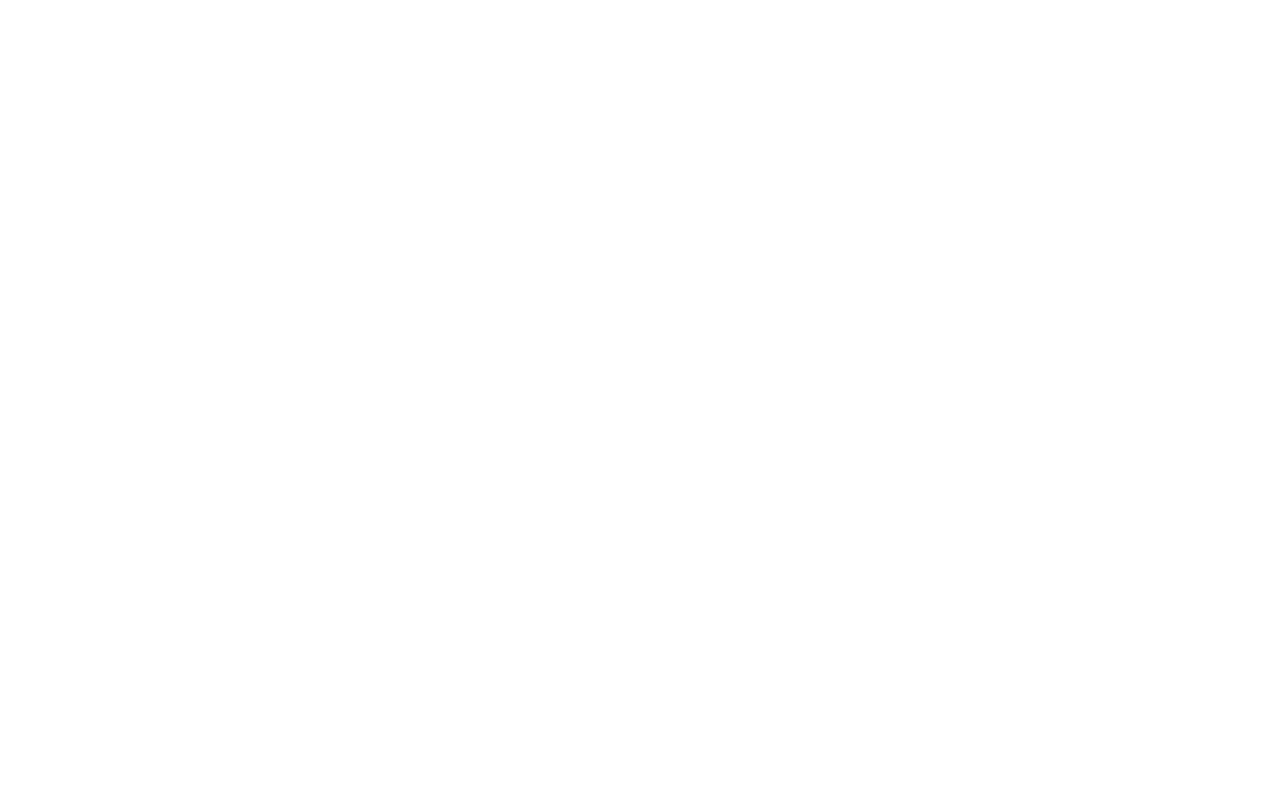
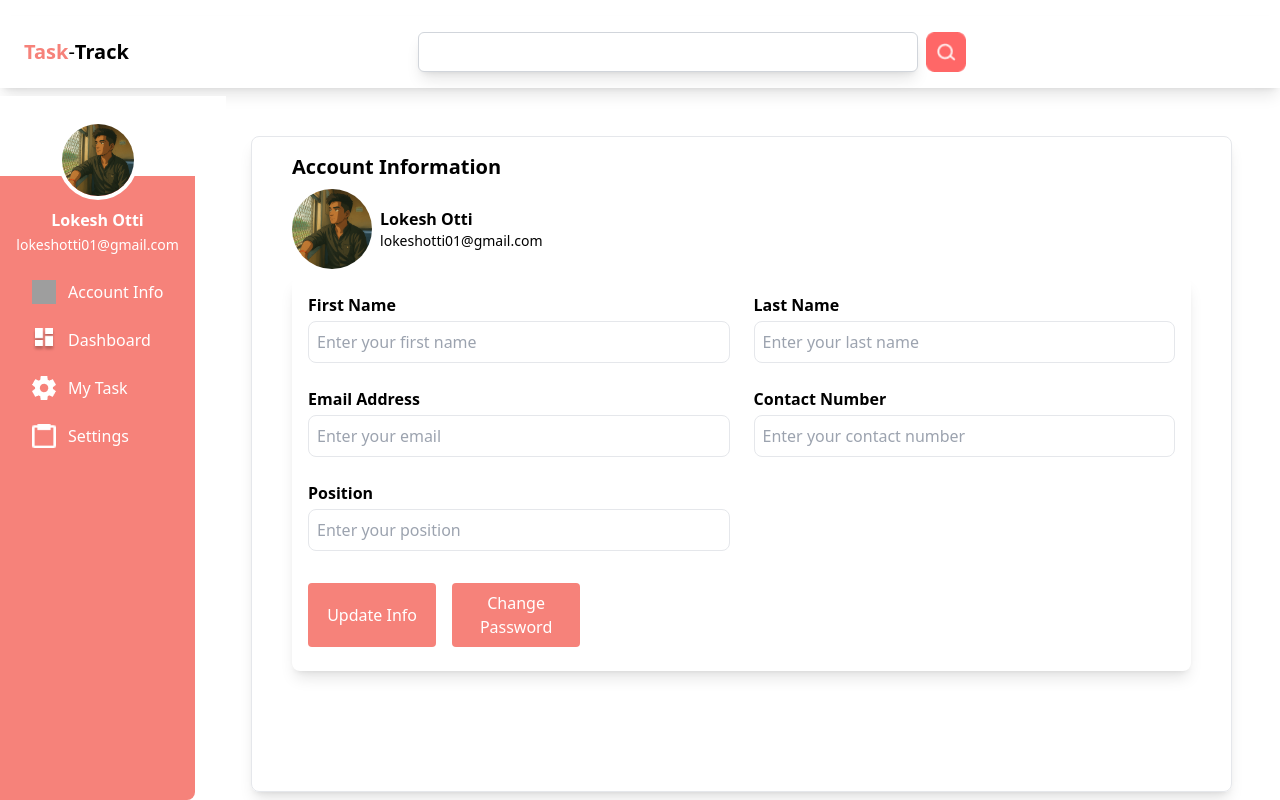
Before and after one commit to LokeshOtti29/TaskTrack, a React (Vite) app: page /AccountInfo in a window 1280 px wide. Built offline with nearby package versions, Linux system fonts and the light colour scheme; grey boxes are pictures that could not be loaded.

Commit message:
ui-change-in-accountinfo

```diff
--- a/src/components/UI/AccountInfo.jsx
+++ b/src/components/UI/AccountInfo.jsx
@@ -2,73 +2,82 @@ import React from "react";
 
 const AccountInfo = () => {
   return (
-    <div className=" w-full ">
-      <div className="pb-4">
+    <div className="w-full h-full box-border px-2 ">
+      <div>
         <span className="font-semibold text-xl">Account Information</span>
       </div>
-      <div className="mb-12 mt-4">
-        <div className="my-4 flex flex-row items-center gap-4">
-          <div>
-            <span className="r">
-              <img
-                src="/me.jpg"
-                alt="Avatar"
-                className="w-20 h-20 rounded-full object-cover"
-              />
-            </span>
-          </div>
+
+      <div className="mt-2">
+        <div className="my-2 flex flex-row items-center gap-2">
+          <img
+            src="/me.jpg"
+            alt="Avatar"
+            className="w-20 h-20 rounded-full object-cover"
+          />
           <div className="flex flex-col">
             <span className="block font-semibold">Lokesh Otti</span>
             <span className="text-sm">lokeshotti01@gmail.com</span>
           </div>
         </div>
-        <div className="w-[100%] pl-8 pt-4 pr-8 pb-4 border shadow-lg rounded-lg">
-          <form>
-            <div className="flex flex-col gap-2 mb-2">
+
+        <div className="w-full  mx-auto p-4 shadow-lg rounded-lg box-border bg-white">
+          <form className="grid grid-cols-1 md:grid-cols-2 gap-6">
+            <div className="flex flex-col gap-1">
               <label className="font-semibold">First Name</label>
               <input
                 type="text"
-                className="border w-[50%] rounded-lg p-2"
-                placeholder="enter your first name"
+                className="border rounded-lg p-2"
+                placeholder="Enter your first name"
               />
             </div>
-            <div className="flex flex-col gap-2 mb-2">
+
+            <div className="flex flex-col gap-1">
               <label className="font-semibold">Last Name</label>
               <input
                 type="text"
-                className="border w-[50%] rounded-lg p-2"
-                placeholder="enter your first name"
+                className="border rounded-lg p-2"
+                placeholder="Enter your last name"
               />
             </div>
-            <div className="flex flex-col gap-2 mb-2">
+
+            <div className="flex flex-col gap-1">
               <label className="font-semibold">Email Address</label>
               <input
                 type="email"
-                className="border w-[50%] rounded-lg p-2"
-                placeholder="enter your first name"
+                className="border rounded-lg p-2"
+                placeholder="Enter your email"
               />
             </div>
-            <div className="flex flex-col gap-2 mb-2">
+
+            <div className="flex flex-col gap-1">
               <label className="font-semibold">Contact Number</label>
               <input
                 type="number"
-                className="border w-[50%] rounded-lg p-2"
-                placeholder="enter your first name"
+                className="border rounded-lg p-2"
+                placeholder="Enter your contact number"
               />
             </div>
-            <div className="flex flex-col gap-2 mb-2">
+
+            <div className="flex flex-col gap-1">
               <label className="font-semibold">Position</label>
               <input
                 type="text"
-                className="border w-[50%] rounded-lg p-2"
-                placeholder="enter your first name"
+                className="border rounded-lg p-2"
+                placeholder="Enter your position"
               />
             </div>
-            <div className="flex flex-row gap-4">
-              <button className="w-[10vw] my-4 bg-[rgb(246,130,122)] text-white p-2 rounded">
+
+            <div className="flex gap-4 md:col-span-2 pb-2 pt-2">
+              <button
+                type="button"
+                className="flex-1 md:flex-none w-full md:w-[10vw] min-w-[120px] bg-[rgb(246,130,122)] text-white p-2 rounded"
+              >
                 Update Info
               </button>
-              <button className=" w-[10vw] my-4 bg-[rgb(246,130,122)] text-white p-2 rounded">
+              <button
+                type="button"
+                className="flex-1 md:flex-none w-full md:w-[10vw] min-w-[120px] bg-[rgb(246,130,122)] text-white p-2 rounded"
+              >
                 Change Password
               </button>
             </div>
--- a/src/components/UI/Dashboard.jsx
+++ b/src/components/UI/Dashboard.jsx
@@ -1,7 +1,13 @@
 import React from "react";
 
 const Dashboard = () => {
-  return <div></div>;
+  return (
+    <div className="h-full w-full grid grid-cols-4 grid-rows-4 gap-2 mt-4 mb-4 ml-4">
+      <div className="bg-red-600 col-span-2 row-span-4"></div>
+      <div className="bg-blue-400 col-span-2 row-span-2"></div>
+      <div className="bg-green-400 col-span-2 row-span-2"></div>
+    </div>
+  );
 };
 
 export default Dashboard;
--- a/src/components/UI/Home.jsx
+++ b/src/components/UI/Home.jsx
@@ -12,10 +12,10 @@ const Home = () => {
       </header>
 
       <main className="flex flex-1 flex-row gap-2">
-        <div className="basis-1/6 h-full">
+        <div className="basis-1/6">
           <Sidebar />
         </div>
-        <div className="basis-4/6  ml-12 mt-8 mb-8 flex flex-col items-start pl-8 pt-4 pr-8 border shadow-lg rounded-lg">
+        <div className="basis-5/6  ml-12 mt-8 mr-12 mb-2 flex flex-col items-start pl-8 pt-4 pr-8 border shadow-lg rounded-lg">
           <Outlet />
         </div>
       </main>
--- a/src/components/UI/Navbar.jsx
+++ b/src/components/UI/Navbar.jsx
@@ -3,7 +3,7 @@ import Search from "./Search";
 
 const Navbar = () => {
   return (
-    <nav className="flex flex-row items-center justify-between py-4 my-4 px-6 shadow-lg">
+    <nav className="flex flex-row items-center justify-between py-2 my-4 px-6 shadow-lg">
       <div className="text-xl">
         <h1>
           <span className="text-[rgb(246,130,122)] font-bold">Task</span>-
--- a/src/components/UI/Rendercomponent.jsx
+++ b/src/components/UI/Rendercomponent.jsx
@@ -11,7 +11,7 @@ import Pagenotfound from "./Pagenotfound";
 const Rendercomponent = () => {
   const routes = useRoutes([
     {
-      path: "/Home",
+      path: "/",
       element: <Home />,
       children: [
         { path: "Dashboard", element: <Dashboard /> },
```
